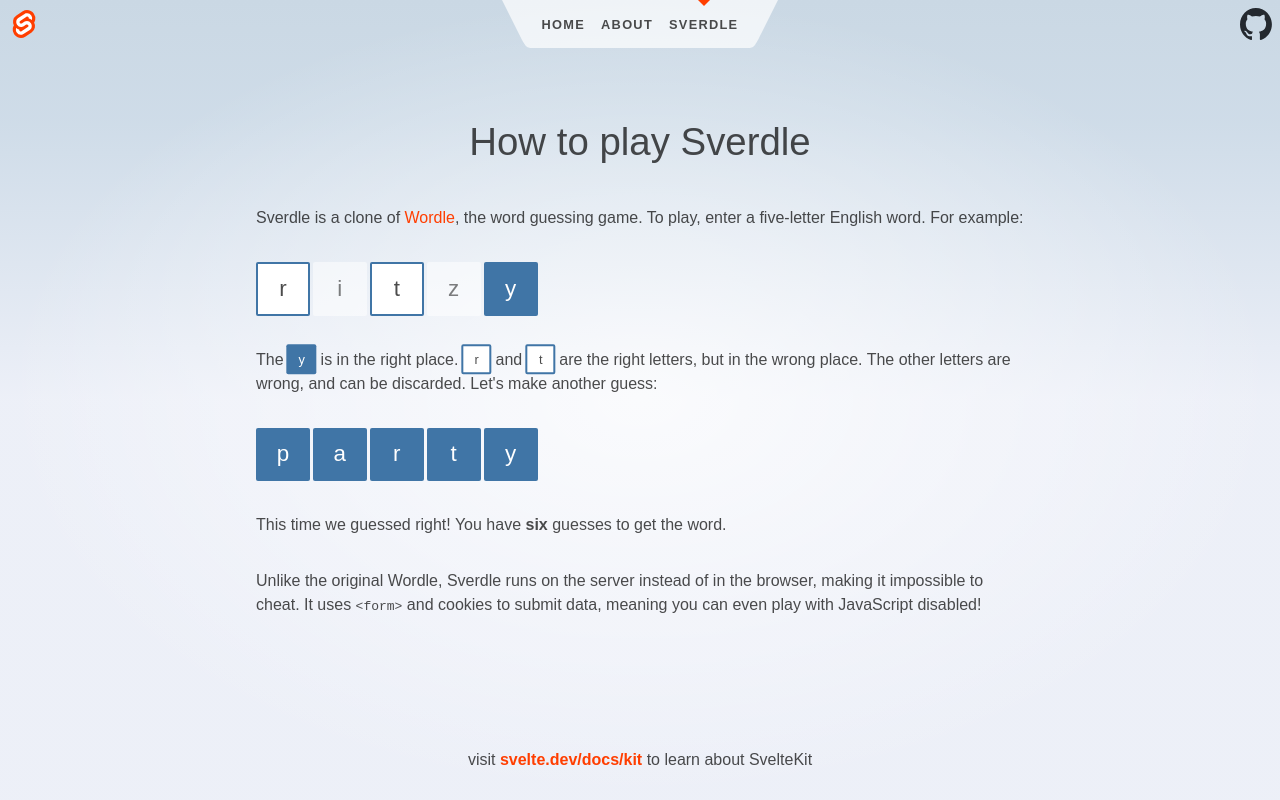
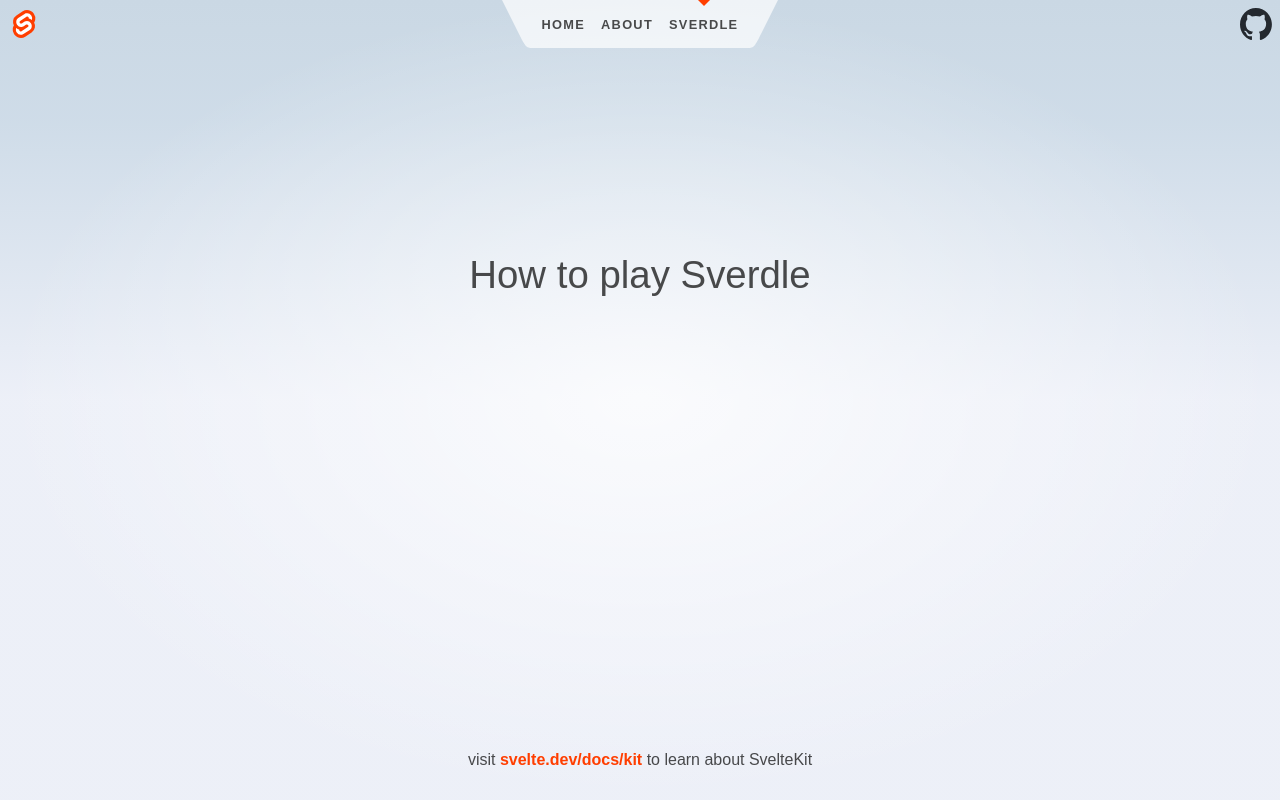
Before and after one commit to pratuurtx/svelte-test, a SvelteKit app: page /sverdle/how-to-play in a window 1280 px wide. Built offline with nearby package versions, Linux system fonts and the light colour scheme.

Commit message:
Fix Sverdle Page

```diff
--- a/src/routes/sverdle/how-to-play/+page.svelte
+++ b/src/routes/sverdle/how-to-play/+page.svelte
@@ -5,91 +5,7 @@
 
 <div class="text-column">
 	<h1>How to play Sverdle</h1>
-
-	<p>
-		Sverdle is a clone of <a href="https://www.nytimes.com/games/wordle/index.html">Wordle</a>, the
-		word guessing game. To play, enter a five-letter English word. For example:
-	</p>
-
-	<div class="example">
-		<span class="close">r</span>
-		<span class="missing">i</span>
-		<span class="close">t</span>
-		<span class="missing">z</span>
-		<span class="exact">y</span>
-	</div>
-
-	<p>
-		The <span class="exact">y</span> is in the right place. <span class="close">r</span> and
-		<span class="close">t</span>
-		are the right letters, but in the wrong place. The other letters are wrong, and can be discarded.
-		Let's make another guess:
-	</p>
-
-	<div class="example">
-		<span class="exact">p</span>
-		<span class="exact">a</span>
-		<span class="exact">r</span>
-		<span class="exact">t</span>
-		<span class="exact">y</span>
-	</div>
-
-	<p>This time we guessed right! You have <strong>six</strong> guesses to get the word.</p>
-
-	<p>
-		Unlike the original Wordle, Sverdle runs on the server instead of in the browser, making it
-		impossible to cheat. It uses <code>&lt;form&gt;</code> and cookies to submit data, meaning you can
-		even play with JavaScript disabled!
-	</p>
 </div>
 
 <style>
-	span {
-		display: inline-flex;
-		justify-content: center;
-		align-items: center;
-		font-size: 0.8em;
-		width: 2.4em;
-		height: 2.4em;
-		background-color: white;
-		box-sizing: border-box;
-		border-radius: 2px;
-		border-width: 2px;
-		color: rgba(0, 0, 0, 0.7);
-	}
-
-	.missing {
-		background: rgba(255, 255, 255, 0.5);
-		color: rgba(0, 0, 0, 0.5);
-	}
-
-	.close {
-		border-style: solid;
-		border-color: var(--color-theme-2);
-	}
-
-	.exact {
-		background: var(--color-theme-2);
-		color: white;
-	}
-
-	.example {
-		display: flex;
-		justify-content: flex-start;
-		margin: 1rem 0;
-		gap: 0.2rem;
-	}
-
-	.example span {
-		font-size: 1.4rem;
-	}
-
-	p span {
-		position: relative;
-		border-width: 1px;
-		border-radius: 1px;
-		font-size: 0.4em;
-		transform: scale(2) translate(0, -10%);
-		margin: 0 1em;
-	}
 </style>
```
Also changed, not shown: src/routes/sverdle/+page.svelte (+34 -99 lines).
